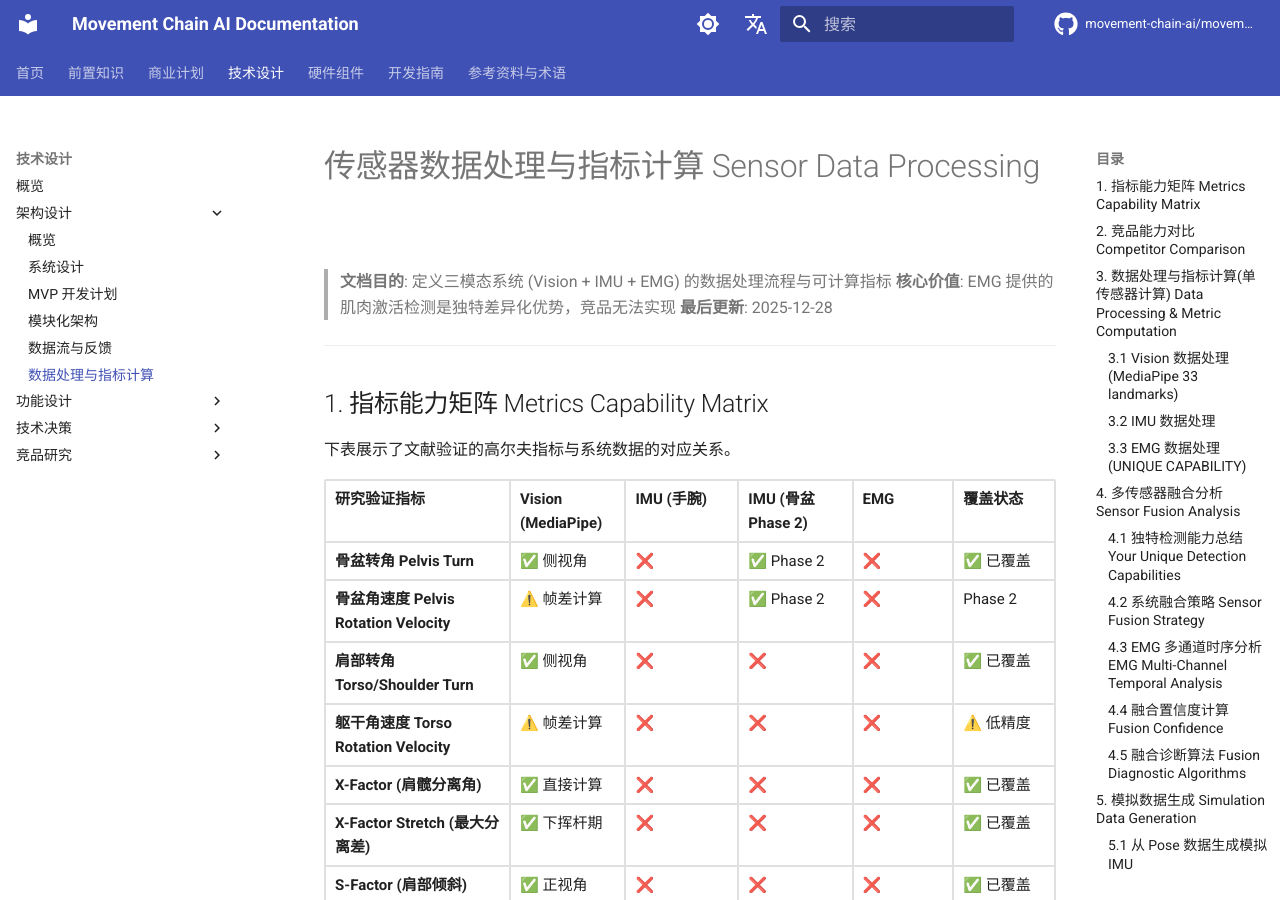
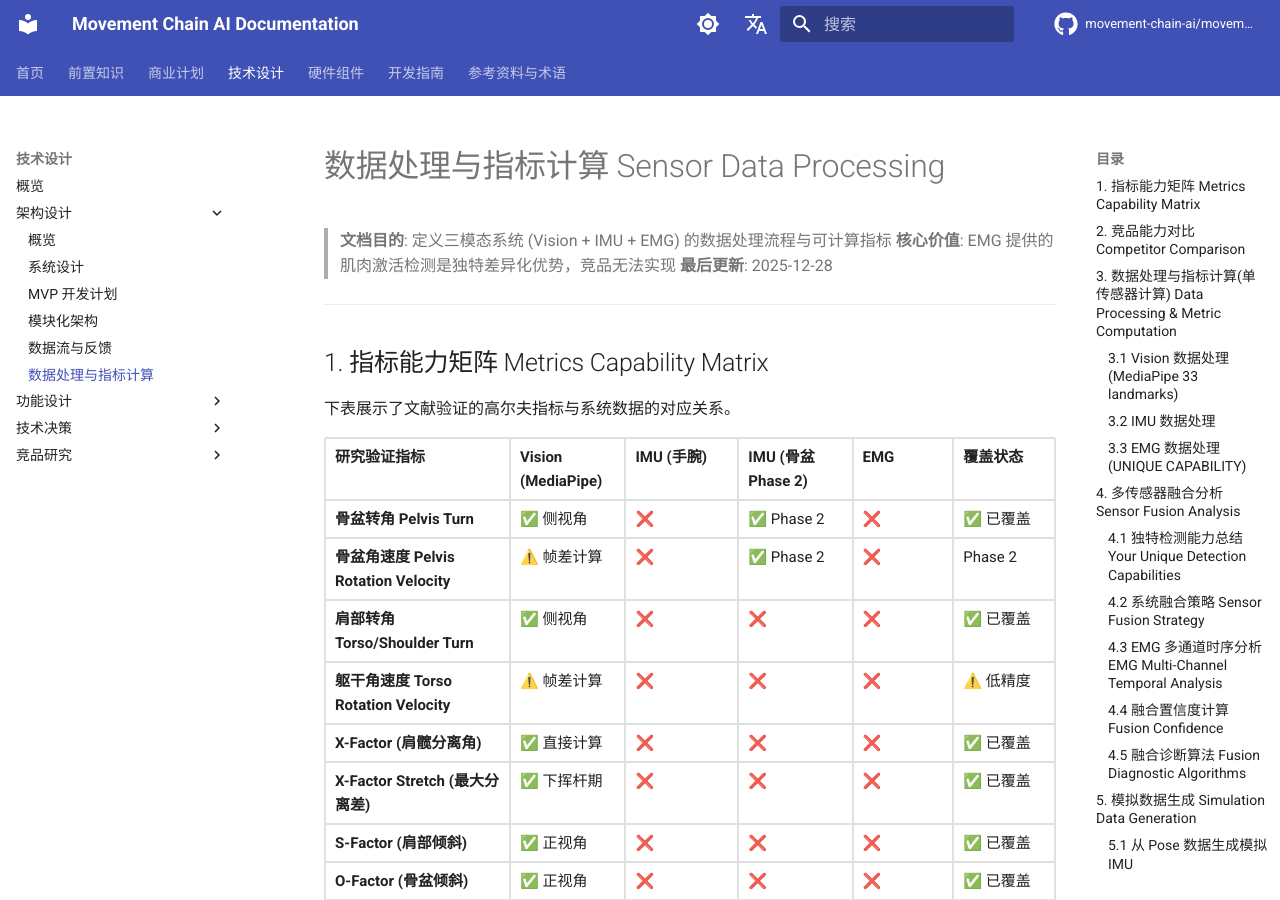
Before and after one commit to movement-chain-ai/movement-chain-docs, an MkDocs documentation site: the page built from docs/zh/design/architecture/sensor-data-processing.md, in a window 1280 px wide and 900 px high. Built offline with MkDocs 1.6.1 and Material for MkDocs 9.7.7, drawn with Linux system fonts in a browser that asks for light colours; comment, search, counter and statistics services are not loaded; the version menu is left out; some of the changed text lies outside the part shown.

Commit message:
更新文档标题和措辞
- 标题从'传感器数据处理与指标计算'改为'数据处理与指标计算'
- 'MVP 阶段'改为'MVP 早期'

🤖 Generated with [Claude Code](https://claude.com/claude-code)

Co-Authored-By: Claude Opus 4.5 <noreply@anthropic.com>

```diff
--- a/docs/zh/design/architecture/sensor-data-processing.md
+++ b/docs/zh/design/architecture/sensor-data-processing.md
@@ -1,4 +1,4 @@
-# 传感器数据处理与指标计算 Sensor Data Processing
+# 数据处理与指标计算 Sensor Data Processing
 
 > **文档目的**: 定义三模态系统 (Vision + IMU + EMG) 的数据处理流程与可计算指标
 > **核心价值**: EMG 提供的肌肉激活检测是独特差异化优势，竞品无法实现
```
Also changed, not shown: other parts of docs/zh/design/architecture/sensor-data-processing.md (+1 -1 lines).
